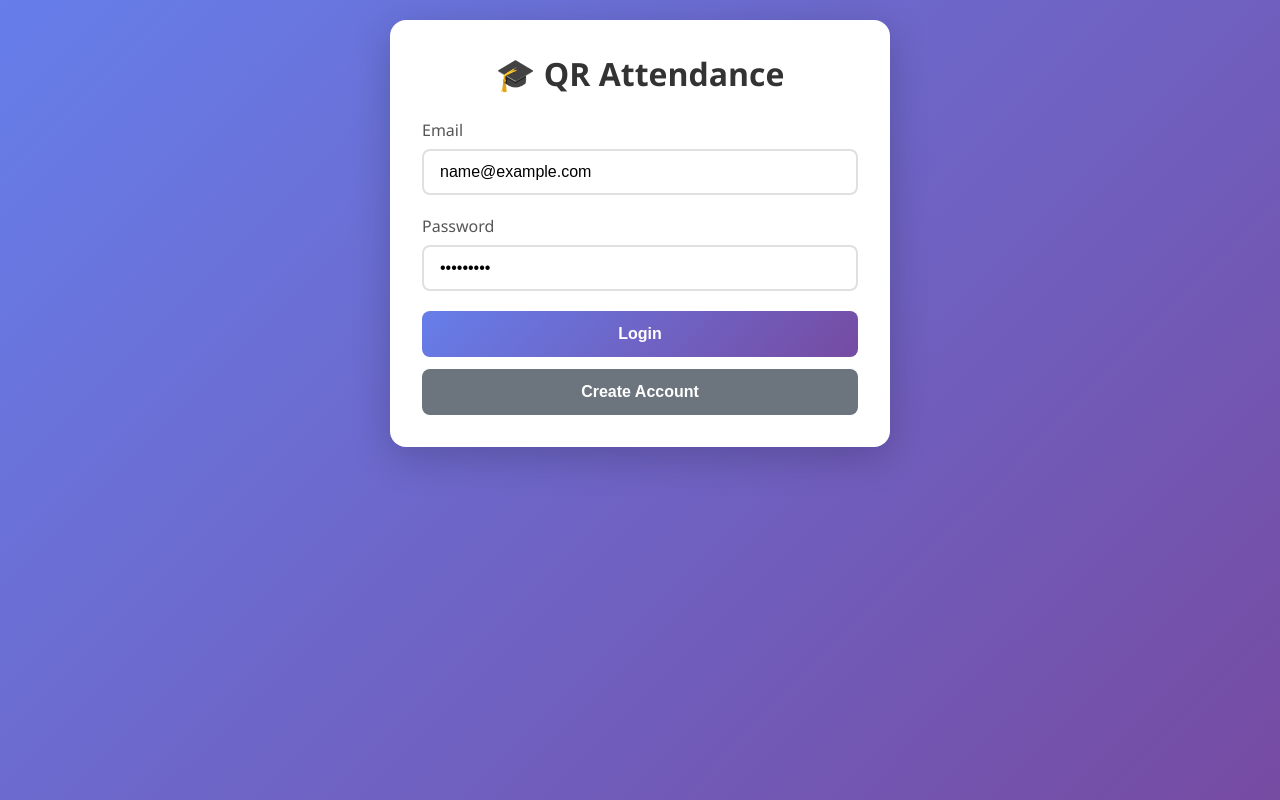
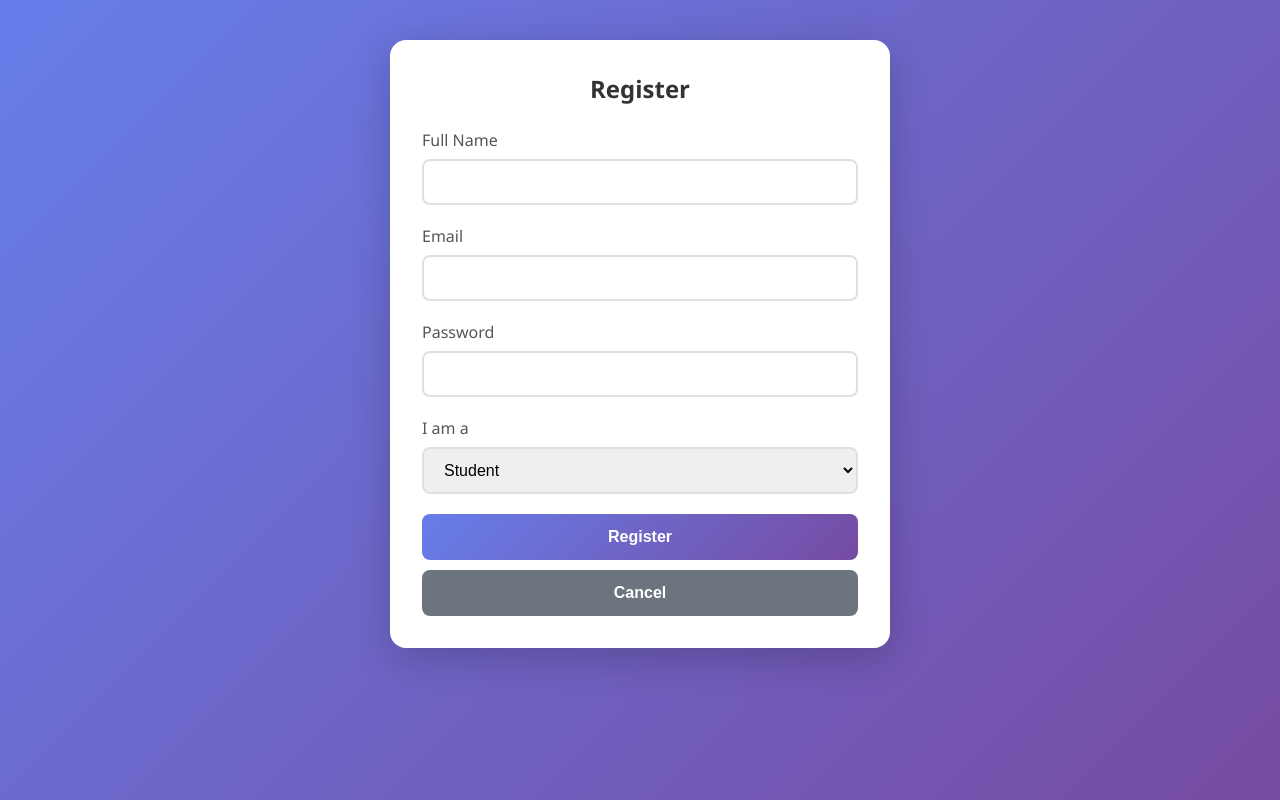
Before and after one commit to neelampateljnv2006-wq/shinchain-scan-qr, a website: page login.html in a window 1280 px wide. Both pictures are taken after typing "name@example.com", "Sample123" into the empty fields and a click on the button "Create Account". Drawn offline with Linux system fonts and the light colour scheme.

Commit message:
fix: updated script and css paths in login.html

```diff
--- a/login.html
+++ b/login.html
@@ -30,7 +30,6 @@
       <button class="btn-secondary" onclick="showRegister()">Create Account</button>
     </div>
 
-    <!-- Registration Modal -->
     <div id="registerModal" class="card" style="display: none; margin-top: 20px;">
       <h2>Register</h2>
 
@@ -59,10 +58,24 @@
         </div>
 
         <button type="submit">Register</button>
+        <button type="button" class="btn-secondary" style="margin-top: 10px;" onclick="hideRegister()">Cancel</button>
       </form>
     </div>
   </div>
 
-  <script src="js/login.js"></script>
+  <script src="login.js"></script>
+
+  <script>
+    // These functions ensure the buttons actually toggle the registration form
+    function showRegister() {
+      document.getElementById('registerModal').style.display = 'block';
+      document.querySelector('.card').style.display = 'none'; // Hide login card
+    }
+
+    function hideRegister() {
+      document.getElementById('registerModal').style.display = 'none';
+      document.querySelector('.card').style.display = 'block'; // Show login card
+    }
+  </script>
 </body>
 </html>
```
